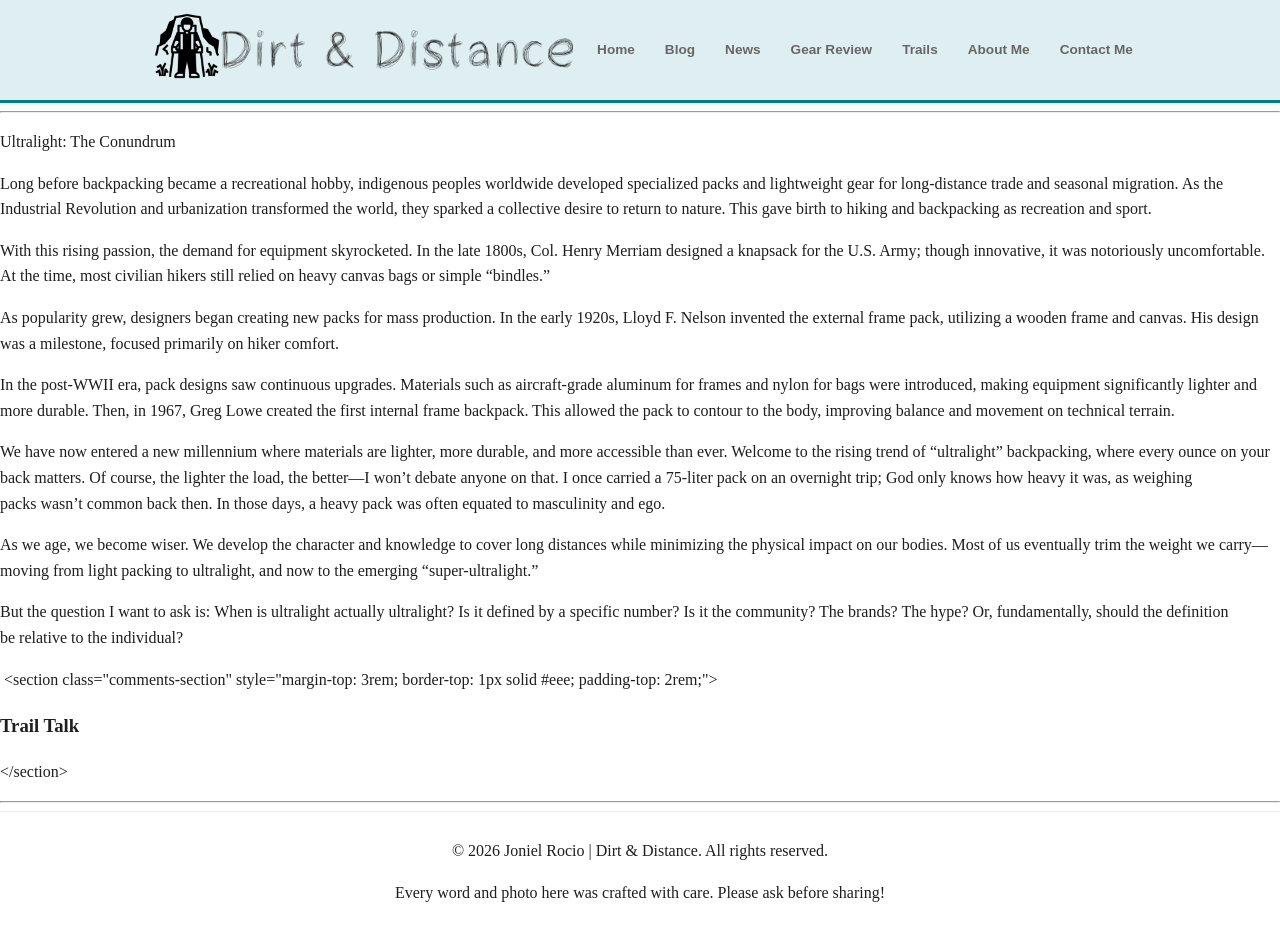
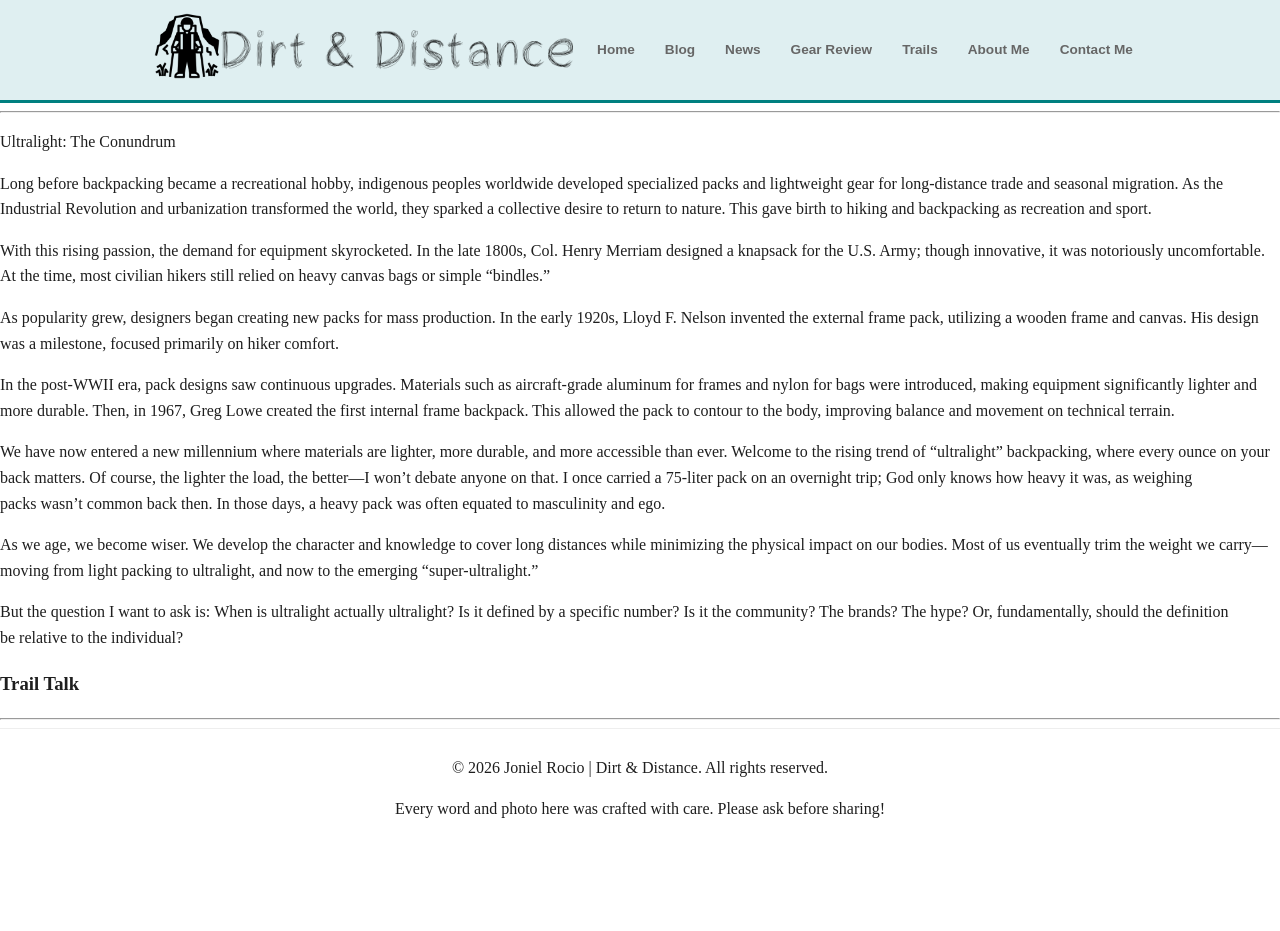
Before and after one commit to jonielrocio/jonielrocio.github.io, a Jekyll site: the page built from _posts/2026-05-01-ultralight-conundrum.md, in a window 1280 px wide. Built offline with Jekyll 4.4.1, drawn with Linux system fonts in a browser that asks for light colours; comment, search, counter and statistics services are not loaded; after the commit the page ends 900 px from its top, so only the background shows below that.

Commit message:
Update 2026-05-01-ultralight-conundrum.md

```diff
--- a/_posts/2026-05-01-ultralight-conundrum.md
+++ b/_posts/2026-05-01-ultralight-conundrum.md
@@ -42,8 +42,6 @@ But the question I want to ask is: When is ultralight actually ultralight? Is
 a specific number? Is it the community? The brands? The hype? Or, fundamentally, should the
 definition be relative to the individual?
 
- <section class="comments-section" style="margin-top: 3rem; border-top: 1px solid #eee; padding-top: 2rem;">
-
   <h3>Trail Talk</h3>
 
   <script src="https://giscus.app/client.js"
@@ -75,5 +73,3 @@ definition be relative to the individual?
         async>
 
   </script>
-
-</section>
```
